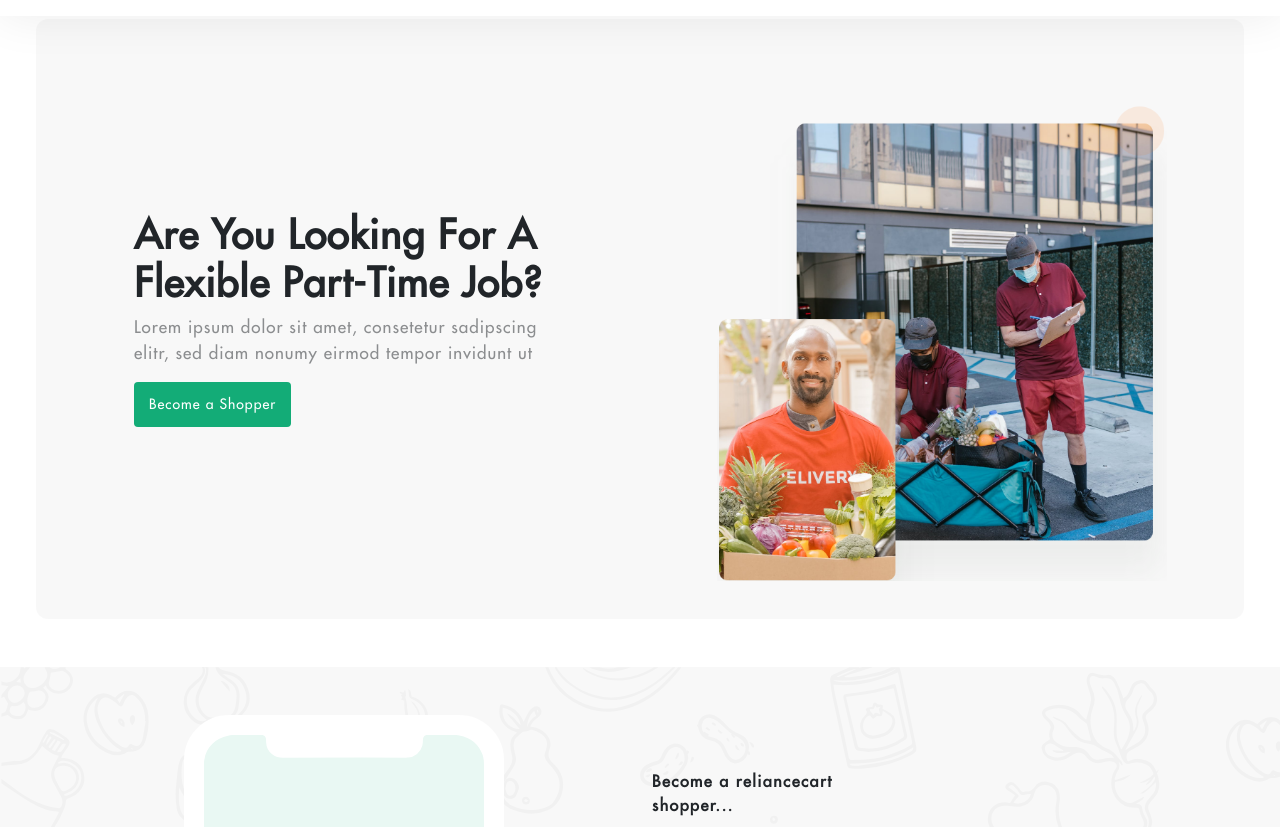
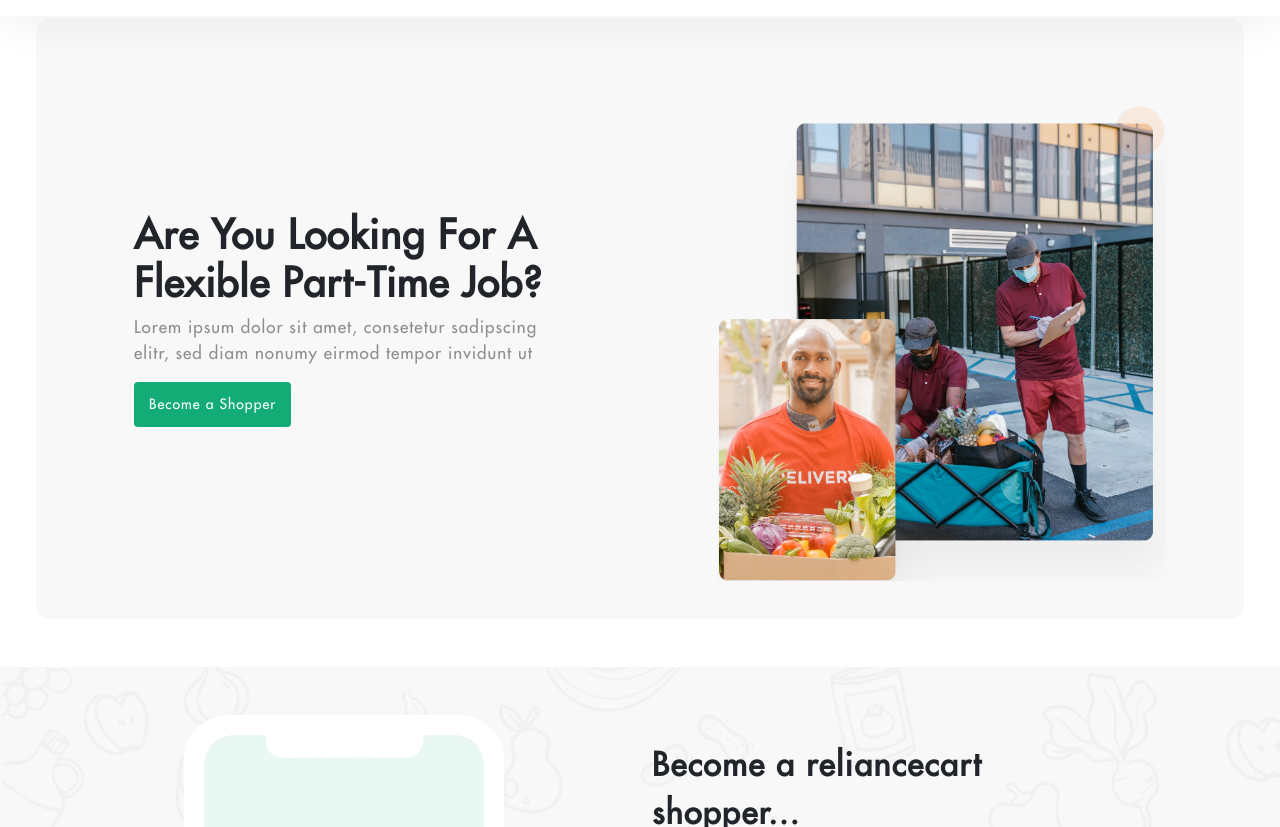
Before and after one commit to paritie/reliancecart, a plain HTML site: page pages/shoppers.html in a window 1280 px wide. Shown: the part 85-912 px from the top of the page. Drawn offline with nearby package versions, Linux system fonts and the light colour scheme; a script that the page names is missing.

Commit message:
fixed a bug

```diff
--- a/pages/shoppers.html
+++ b/pages/shoppers.html
@@ -145,7 +145,7 @@
             </div>
             <div class="col">
               <p
-                class="futura-medium  download-app-h1" mb-4 fs-2 become-a-shopper"
+                class="futura-medium  download-app-h1 mb-4 fs-2 become-a-shopper"
                 style="font-weight: 600; letter-spacing: 1.5px"
               >
                 Become a reliancecart <br />
```
